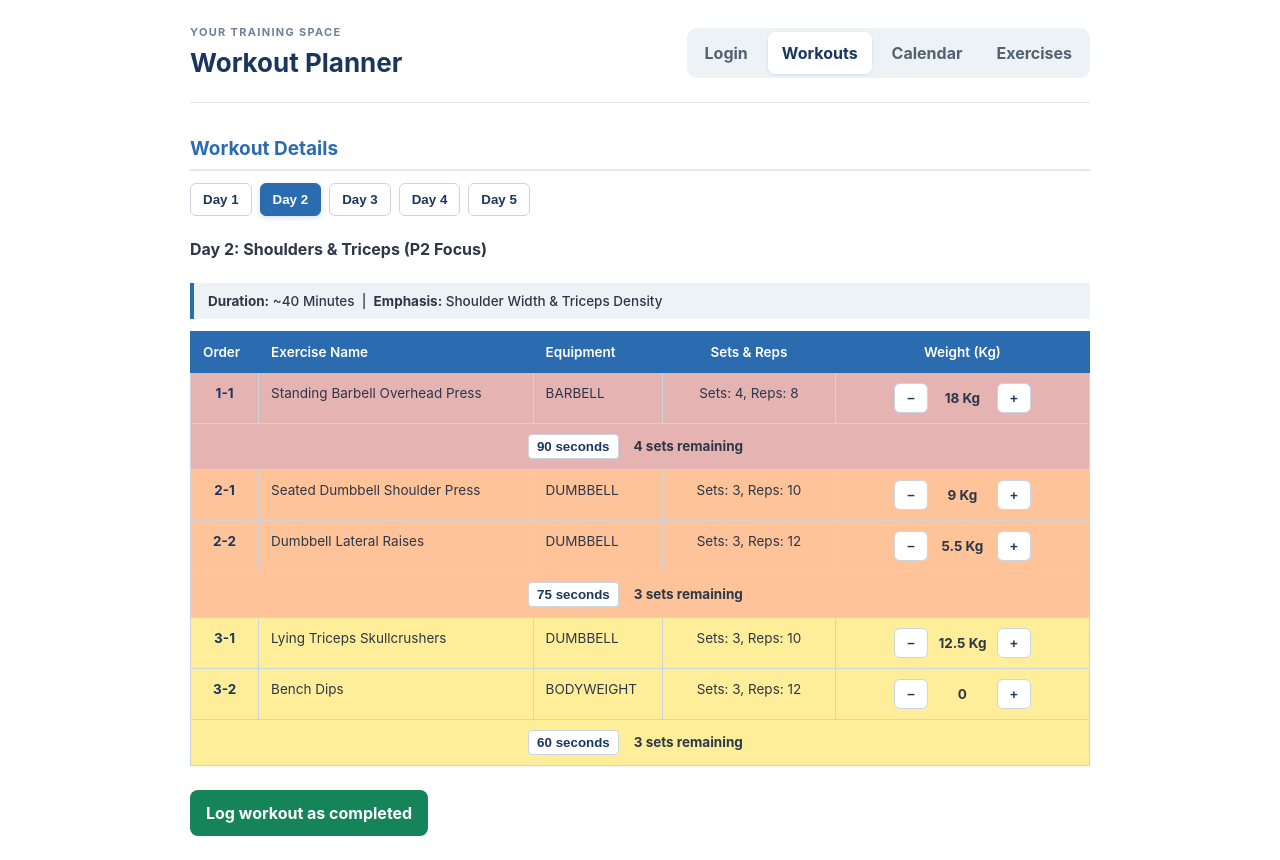
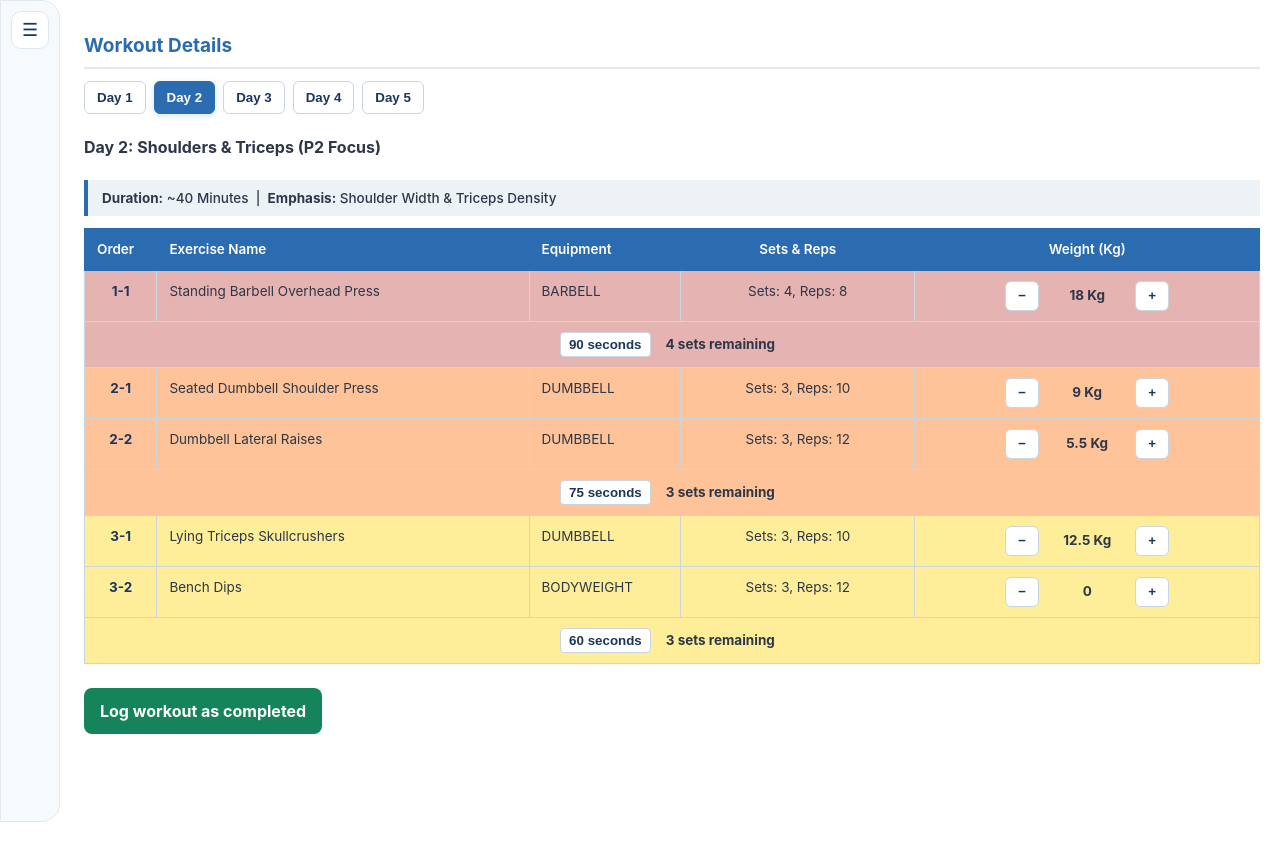
Before and after one commit to shaiy310/Workouts_FE, a React (Vite) app: page / in a window 1280 px wide. After the commit the page ends 822 px from the top, so only its background shows below. Built offline with nearby package versions, Linux system fonts and the light colour scheme.

Commit message:
Added side menu

```diff
--- a/src/App.css
+++ b/src/App.css
@@ -11,10 +11,14 @@ body {
     font-family: -apple-system, BlinkMacSystemFont, "Segoe UI", Roboto, Helvetica, Arial, sans-serif;
     color: var(--text-color);
     line-height: 1.5;
-    max-width: 900px;
-    margin: 0 auto;
-    padding: 24px 16px;
+    width: 100%;
+    margin: 0;
+    padding: 0;
     background-color: #ffffff;
+}
+
+#root {
+    width: 100%;
 }
 
 h1 {
@@ -68,20 +72,92 @@ li {
     }
 }
 
-.app-header {
+.app-shell {
     display: flex;
+    align-items: flex-start;
+    gap: 24px;
+    min-height: 100vh;
+    width: 100%;
+    padding: 0;
+}
+
+.app-sidebar {
+    position: sticky;
+    top: 0;
+    left: 0;
+    width: 200px;
+    min-width: 200px;
+    background: #f7fafc;
+    border: 1px solid #e2e8f0;
+    border-radius: 0 18px 18px 0;
+    padding: 20px 16px;
+    transition: width 0.25s ease, min-width 0.25s ease, max-height 0.25s ease;
+    overflow: hidden;
+    height: 100vh;
+}
+
+.app-sidebar:not(.open) {
+    width: 38px;
+    min-width: 38px;
+    padding: 10px;
+}
+
+.app-sidebar:not(.open) .app-navigation a {
+    opacity: 0;
+    visibility: hidden;
+    max-height: 0;
+    pointer-events: none;
+    overflow: hidden;
+    margin: 0;
+    padding-top: 0;
+    padding-bottom: 0;
+}
+
+.sidebar-toggle {
+    position: absolute;
+    top: 10px;
+    right: 10px;
+    border: 1px solid #dbe7f1;
+    background: white;
+    color: var(--primary-color);
+    width: 38px;
+    height: 38px;
+    border-radius: 10px;
+    font-size: 18px;
+    cursor: pointer;
+    flex-shrink: 0;
+    z-index: 1;
+}
+
+.app-sidebar:not(.open) .sidebar-toggle {
+    display: block;
+    margin: 0 auto;
+    width: 38px;
+}
+
+.sidebar-header {
+    position: sticky;
+    top: 10px;
     align-items: center;
     justify-content: space-between;
-    gap: 20px;
-    margin-bottom: 28px;
-    padding-bottom: 20px;
-    border-bottom: 1px solid #e2e8f0;
+    gap: 12px;
+    min-height: 72px;
+    width: 200px;
+    margin-bottom: 20px;
+    transition: min-height 0.25s ease, justify-content 0.25s ease;
 }
 
-.app-header h1 {
+.app-sidebar:not(.open) .sidebar-header {
+    justify-content: center;
+    min-height: 38px;
+    margin-bottom: 10px;
+}
+
+.sidebar-header h1 {
     margin: 2px 0 0;
     border: 0;
     padding: 0;
+    font-size: 24px;
 }
 
 .app-eyebrow {
@@ -94,42 +170,76 @@ li {
 
 .app-navigation {
     display: flex;
-    gap: 6px;
-    padding: 4px;
-    border-radius: 10px;
-    background: #edf2f7;
+    flex-direction: column;
+    gap: 8px;
+    max-height: 320px;
+    overflow: hidden;
+    transition: max-height 0.25s ease, opacity 0.2s ease;
+}
+
+.app-sidebar:not(.open) .app-navigation {
+    max-height: 0;
+    opacity: 0;
+    pointer-events: none;
 }
 
 .app-navigation a {
     border: 0;
-    border-radius: 7px;
-    padding: 9px 14px;
+    border-radius: 10px;
+    padding: 12px 14px;
     background: transparent;
     color: #526273;
     font: inherit;
     font-weight: 700;
     text-decoration: none;
     cursor: pointer;
+    white-space: nowrap;
+    transition: opacity 0.2s ease, max-height 0.2s ease;
+}
+
+.app-navigation a:hover {
+    background: #edf2f7;
 }
 
 .app-navigation a.active {
-    background: #fff;
-    color: var(--primary-color);
-    box-shadow: 0 1px 3px rgba(26, 54, 93, 0.12);
+    background: var(--primary-color);
+    color: white;
+    box-shadow: 0 4px 12px rgba(26, 54, 93, 0.2);
 }
 
-@media (max-width: 480px) {
-    .app-header {
-        align-items: flex-start;
-        flex-direction: column;
+.app-main-content {
+    flex: 1;
+    min-width: 0;
+    width: 100%;
+    padding-right: 20px;
+    box-sizing: border-box;
+}
+
+@media (max-width: 760px) {
+    .app-shell {
+        display: block;
     }
 
-    .app-navigation {
+    .app-sidebar {
+        position: sticky;
+        top: 16px;
         width: 100%;
+        min-width: 100%;
+        margin-bottom: 16px;
+        max-height: 72px;
     }
 
-    .app-navigation a {
-        flex: 1;
-        text-align: center;
+    .app-sidebar.open {
+        max-height: 300px;
+    }
+
+    .app-sidebar:not(.open) .sidebar-header {
+        justify-content: center;
+    }
+
+    .app-sidebar.open .app-navigation {
+        opacity: 1;
+        pointer-events: auto;
+        max-height: 240px;
     }
 }
--- a/src/App.jsx
+++ b/src/App.jsx
@@ -1,36 +1,18 @@
 import React from 'react';
-import { NavLink } from 'react-router-dom';
 
 import './App.css';
 
 import { AppStateProvider } from './features/app/AppStateProvider';
 import { AppRoutes } from './features/app/AppRoutes';
+import Menu from './components/Menu/Menu';
 
 function App() {
   return (
     <AppStateProvider>
-      <div className="App">
-        <header className="app-header">
-          <div>
-            <p className="app-eyebrow">YOUR TRAINING SPACE</p>
-            <h1>Workout Planner</h1>
-          </div>
-          <nav className="app-navigation" aria-label="Main navigation">
-            <NavLink to="/login">
-              Login
-            </NavLink>
-            <NavLink to="/" end>
-              Workouts
-            </NavLink>
-            <NavLink to="/calendar">
-              Calendar
-            </NavLink>
-            <NavLink to="/exercises">
-              Exercises
-            </NavLink>
-          </nav>
-        </header>
-        <main>
+      <div className="app-shell">
+        <Menu />
+
+        <main className="app-main-content">
           <AppRoutes />
         </main>
       </div>
--- /dev/null
+++ b/src/components/Menu/Menu.css
@@ -0,0 +1,125 @@
+.app-sidebar {
+    position: sticky;
+    top: 0;
+    left: 0;
+    width: 200px;
+    min-width: 200px;
+    background: #f7fafc;
+    border: 1px solid #e2e8f0;
+    border-radius: 0 18px 18px 0;
+    padding: 20px 16px;
+    transition: width 0.25s ease, min-width 0.25s ease, max-height 0.25s ease;
+    overflow: hidden;
+    height: 100vh;
+}
+
+.app-sidebar:not(.open) {
+    width: 38px;
+    min-width: 38px;
+    padding: 10px;
+}
+
+.app-sidebar:not(.open) .app-navigation a {
+    opacity: 0;
+    visibility: hidden;
+    max-height: 0;
+    pointer-events: none;
+    overflow: hidden;
+    margin: 0;
+    padding-top: 0;
+    padding-bottom: 0;
+}
+
+.sidebar-toggle {
+    position: absolute;
+    top: 10px;
+    right: 10px;
+    border: 1px solid #dbe7f1;
+    background: white;
+    color: var(--primary-color);
+    width: 38px;
+    height: 38px;
+    border-radius: 10px;
+    font-size: 18px;
+    cursor: pointer;
+    flex-shrink: 0;
+    z-index: 1;
+}
+
+.app-sidebar:not(.open) .sidebar-toggle {
+    display: block;
+    margin: 0 auto;
+    width: 38px;
+}
+
+.sidebar-header {
+    position: sticky;
+    top: 10px;
+    align-items: center;
+    justify-content: space-between;
+    gap: 12px;
+    min-height: 72px;
+    width: 200px;
+    margin-bottom: 20px;
+    transition: min-height 0.25s ease, justify-content 0.25s ease;
+}
+
+.app-sidebar:not(.open) .sidebar-header {
+    justify-content: center;
+    min-height: 38px;
+    margin-bottom: 10px;
+}
+
+.sidebar-header h1 {
+    margin: 2px 0 0;
+    border: 0;
+    padding: 0;
+    font-size: 24px;
+}
+
+.app-eyebrow {
+    margin: 0;
+    color: #718096;
+    font-size: 11px;
+    font-weight: 700;
+    letter-spacing: 0.12em;
+}
+
+.app-navigation {
+    display: flex;
+    flex-direction: column;
+    gap: 8px;
+    max-height: 320px;
+    overflow: hidden;
+    transition: max-height 0.25s ease, opacity 0.2s ease;
+}
+
+.app-sidebar:not(.open) .app-navigation {
+    max-height: 0;
+    opacity: 0;
+    pointer-events: none;
+}
+
+.app-navigation a {
+    border: 0;
+    border-radius: 10px;
+    padding: 12px 14px;
+    background: transparent;
+    color: #526273;
+    font: inherit;
+    font-weight: 700;
+    text-decoration: none;
+    cursor: pointer;
+    white-space: nowrap;
+    transition: opacity 0.2s ease, max-height 0.2s ease;
+}
+
+.app-navigation a:hover {
+    background: #edf2f7;
+}
+
+.app-navigation a.active {
+    background: var(--primary-color);
+    color: white;
+    box-shadow: 0 4px 12px rgba(26, 54, 93, 0.2);
+}
--- /dev/null
+++ b/src/components/Menu/Menu.jsx
@@ -0,0 +1,44 @@
+import React from 'react';
+import { NavLink } from 'react-router-dom';
+
+import './Menu.css';
+
+function Menu() {
+    const [isSidebarOpen, setIsSidebarOpen] = React.useState(false);
+
+    return (
+        <aside className={`app-sidebar${isSidebarOpen ? ' open' : ''}`}>
+          <button
+              type="button"
+              className="sidebar-toggle"
+              aria-label={isSidebarOpen ? 'Close navigation menu' : 'Open navigation menu'}
+              onClick={() => setIsSidebarOpen((open) => !open)}
+            >
+              {isSidebarOpen ? '✕' : '☰'}
+            </button>
+          {isSidebarOpen && (
+            <div className="sidebar-header">
+              <p className="app-eyebrow">YOUR TRAINING SPACE</p>
+              <h1>Workout Planner</h1>
+            </div>
+          )}
+
+          <nav className="app-navigation" aria-label="Main navigation">
+            <NavLink to="/login" onClick={() => setIsSidebarOpen(false)}>
+              Login
+            </NavLink>
+            <NavLink to="/" end onClick={() => setIsSidebarOpen(false)}>
+              Workouts
+            </NavLink>
+            <NavLink to="/calendar" onClick={() => setIsSidebarOpen(false)}>
+              Calendar
+            </NavLink>
+            <NavLink to="/exercises" onClick={() => setIsSidebarOpen(false)}>
+              Exercises
+            </NavLink>
+          </nav>
+        </aside>
+    );
+}
+
+export default Menu;
```
Also changed, not shown: 1 other file (tests, documents, lock files or other folders).
